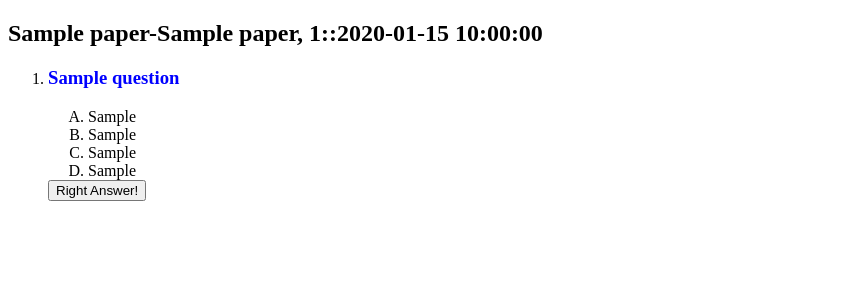
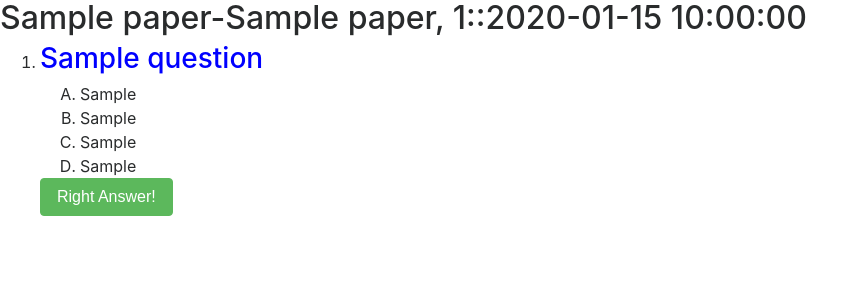
Before and after one commit to docostar/edudoco, a Flask app: template templates/show.html in a window 1280 px wide. Shown: the top 300 px of the page, without its empty margins (0-866 px from the left). Run offline with Flask 2, Linux system fonts and the light colour scheme; the template is opened without the code that fills it: values that come from a table or form of the project are taken from there, others are empty; tables that the repository leaves empty hold one stand-in row (values such as "Sample post"); some libraries are stand-ins or nearby versions.

Commit message:
Adding Bootstap button

```diff
--- a/templates/show.html
+++ b/templates/show.html
@@ -11,6 +11,7 @@
           thediv.style.color='#66ff33'
       }
     </script>
+    <link rel="stylesheet" href="https://maxcdn.bootstrapcdn.com/bootstrap/4.0.0-beta.3/css/bootstrap.min.css" integrity="sha384-Zug+QiDoJOrZ5t4lssLdxGhVrurbmBWopoEl+M6BdEfwnCJZtKxi1KgxUyJq13dy" crossorigin="anonymous">
     <link rel="stylesheet" href="{{url_for('static', filename='style.css')}}">
   </head>
   <body>
@@ -25,7 +26,7 @@
                           <li id="{{que.question_id}}C">{{que.option_c}}</li>
                           <li id="{{que.question_id}}D">{{que.option_d}}</li>
                       </ol>
-                      <button onclick="right({{que.question_id}},'{{que.right_option}}')"> Right Answer!</button>
+                      <button  type="button" class="btn btn-success" onclick="right({{que.question_id}},'{{que.right_option}}')">Right Answer!</button>
                 </li>
                 {% endfor %}
           </ol>
```
